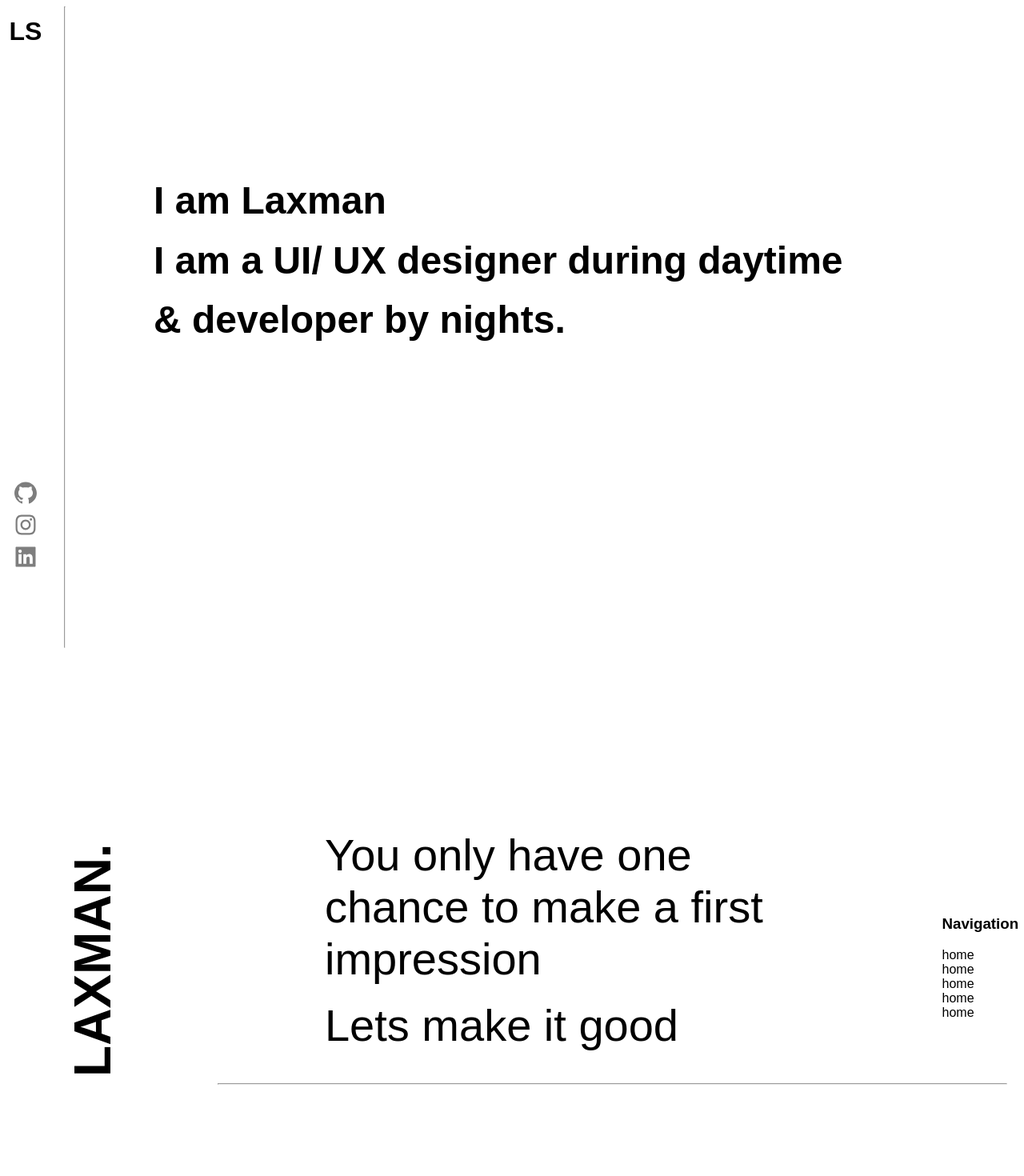
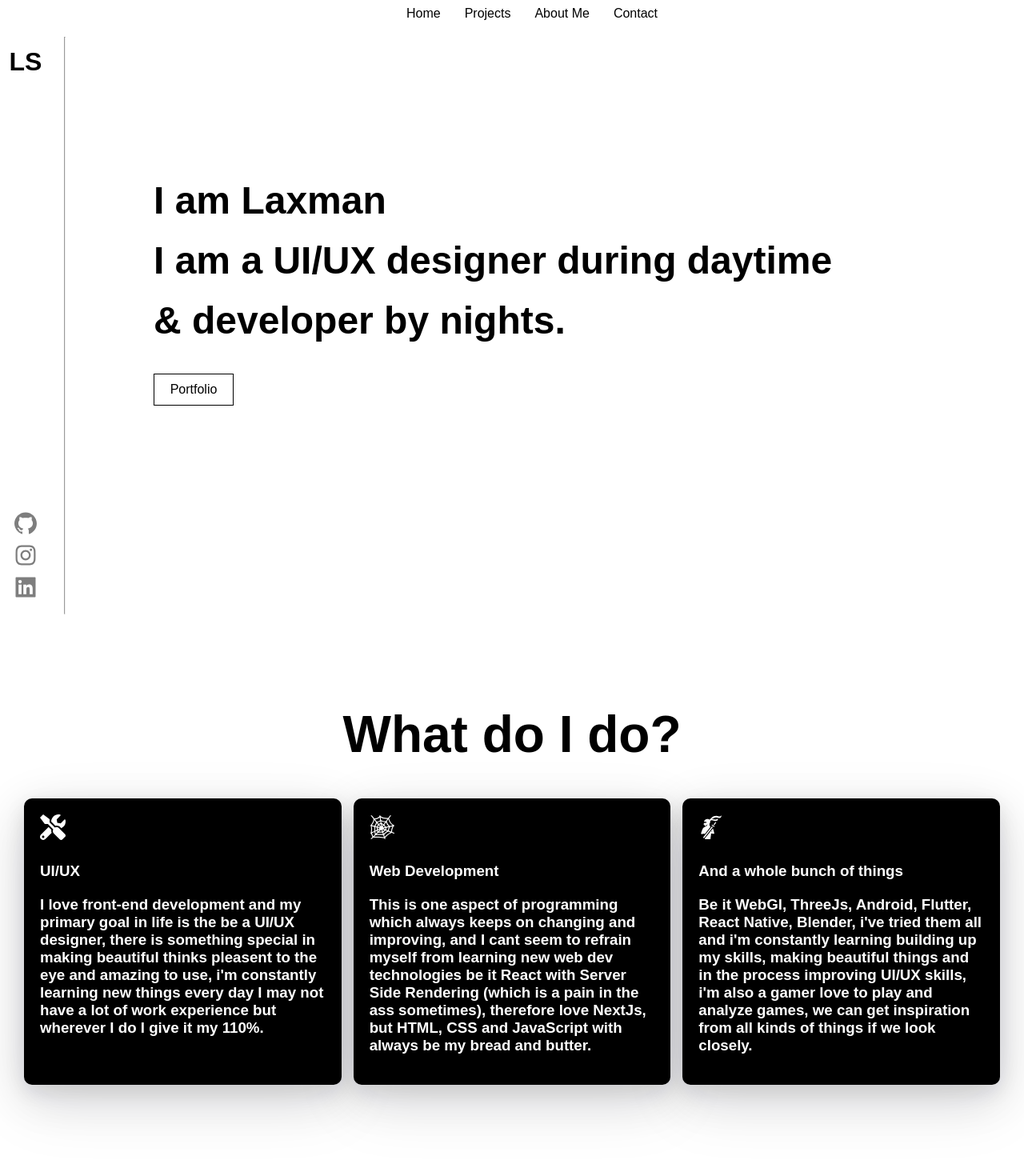
Before and after one commit to laxman159/portfolio, a React (Create React App) app: page / in a window 1280 px wide. Shown: the top 1470 px of the page at 80% size. Before the commit the page ends 1440 px from the top, so only its background shows below. Built offline with nearby package versions, Linux system fonts and the light colour scheme; a web font is replaced by a local one.

Commit message:
added details

```diff
--- a/src/App.js
+++ b/src/App.js
@@ -1,13 +1,17 @@
 import AboutMe from "./components/AboutMe";
 import Footer from "./components/Footer";
+import Header from "./components/Header";
 import LandingPage from "./components/LandingPage";
+import Skills from "./components/Skills";
 import "./style/main.scss";
 
 function App() {
   return (
     <div className="App">
+      <Header />
       <LandingPage />
-      {/* <AboutMe /> */}
+      <Skills />
+      <AboutMe />
       <Footer />
     </div>
   );
--- /dev/null
+++ b/src/components/Header.js
@@ -0,0 +1,16 @@
+import React from "react";
+
+export default function Header() {
+  return (
+    <div className="header">
+      <ul>
+        <li>Home</li>
+
+        <li>Projects</li>
+
+        <li>About Me</li>
+        <li>Contact</li>
+      </ul>
+    </div>
+  );
+}
--- a/src/components/LandingPage.js
+++ b/src/components/LandingPage.js
@@ -21,20 +21,21 @@ export default function LandingPage() {
     tl.to(".hidetext", {
       color: "black",
     });
-    tl.to(".landing-page", { backgroundColor: "white" });
+    tl.to(".header, .landing-page", { backgroundColor: "white" });
+    // tl.to(".landing-page", { backgroundColor: "white" });
     tl.to("h2", { color: "black" });
-    tl.fromTo("hr", { opacity: 0, height: 0 }, { height: "100%", opacity: 1 });
+    tl.fromTo("hr", { opacity: 0, height: 0 }, { height: "90%", opacity: 1 });
     tl.fromTo(
       ".leftland",
       { opacity: 0, height: 0 },
       { height: "90%", opacity: 1 }
     );
-    tl.to(".btn", { opacity: 1 });
   }, []);
   return (
     <div className="landing-page">
       <div className="leftland">
         <h1>LS</h1>
+
         <div className="icons">
           <i>
             <AiFillGithub />
@@ -48,17 +49,21 @@ export default function LandingPage() {
         </div>
       </div>
       <hr />
+
       <div className="rightland">
         <h2>
           <span className="hidetext ">I am Laxman</span>
         </h2>
         <h2>
-          <span className="hidetext">
-            I am a UI/ UX designer during daytime
-          </span>
+          <span className="hidetext">I am a UI/UX designer during daytime</span>
         </h2>
         <h2>
           <span className="hidetext">& developer by nights.</span>
+        </h2>
+        <h2>
+          <span className="hidetext">
+            <Button text="Portfolio" />
+          </span>
         </h2>
       </div>
     </div>
--- /dev/null
+++ b/src/components/Skills.js
@@ -0,0 +1,52 @@
+import React from "react";
+import { FaTools } from "react-icons/fa";
+import { GiSpiderWeb, GiNinjaHeroicStance } from "react-icons/gi";
+
+export default function Skills() {
+  return (
+    <div className="skills">
+      <h1>What do I do?</h1>
+      <div className="cards">
+        <div className="card">
+          <span>
+            <FaTools />
+          </span>
+          <h3 className="tit">UI/UX</h3>
+          <h3>
+            I love front-end development and my primary goal in life is the be a
+            UI/UX designer, there is something special in making beautiful
+            thinks pleasent to the eye and amazing to use, i'm constantly
+            learning new things every day I may not have a lot of work
+            experience but wherever I do I give it my 110%.
+          </h3>
+        </div>
+        <div className="card">
+          <span>
+            <GiSpiderWeb />
+          </span>
+          <h3>Web Development</h3>
+          <h3>
+            This is one aspect of programming which always keeps on changing and
+            improving, and I cant seem to refrain myself from learning new web
+            dev technologies be it React with Server Side Rendering (which is a
+            pain in the ass sometimes), therefore love NextJs, but HTML, CSS and
+            JavaScript with always be my bread and butter.
+          </h3>
+        </div>
+        <div className="card">
+          <span>
+            <GiNinjaHeroicStance />
+          </span>
+          <h3>And a whole bunch of things</h3>
+          <h3>
+            Be it WebGl, ThreeJs, Android, Flutter, React Native, Blender, i've
+            tried them all and i'm constantly learning building up my skills,
+            making beautiful things and in the process improving UI/UX skills,
+            i'm also a gamer love to play and analyze games, we can get
+            inspiration from all kinds of things if we look closely.
+          </h3>
+        </div>
+      </div>
+    </div>
+  );
+}
--- a/src/style/components/_button.scss
+++ b/src/style/components/_button.scss
@@ -4,17 +4,15 @@ button {
   width: 100px;
   height: 40px;
   font-size: 1rem;
-  position: absolute;
-  left: 210px;
-  top: 400px;
+
+  color: black;
 }
 
 button:hover {
+  border: solid 1px red;
 }
 
 @media (max-width: 768px) {
   button {
-    left: 80px;
-    top: 350px;
   }
 }
--- /dev/null
+++ b/src/style/components/_header.scss
@@ -0,0 +1,23 @@
+.header {
+  width: auto;
+  height: 5vh;
+  background-color: black;
+  margin-top: -18px;
+
+  ul {
+    display: flex;
+    align-items: center;
+    justify-content: center;
+
+    li {
+      list-style: none;
+      padding: 10px;
+      margin-left: 10px;
+      cursor: pointer;
+      transition: all 0.5s ease-in-out;
+    }
+    li:hover {
+      text-decoration: underline;
+    }
+  }
+}
--- a/src/style/components/_landingpage.scss
+++ b/src/style/components/_landingpage.scss
@@ -5,7 +5,7 @@
   flex-direction: row;
   background-color: black;
   hr {
-    height: 100%;
+    height: 90%;
   }
 
   .leftland {
--- /dev/null
+++ b/src/style/components/skills.scss
@@ -0,0 +1,41 @@
+.skills {
+  width: auto;
+  height: 100vh;
+  display: flex;
+  flex-direction: column;
+  align-items: center;
+  margin-left: 30px;
+  margin-right: 30px;
+
+  h1 {
+    font-size: 4rem;
+  }
+
+  .cards {
+    width: 100%;
+    height: auto;
+    display: grid;
+
+    grid-template-columns: repeat(auto-fit, minmax(250px, 1fr));
+    grid-gap: 15px;
+
+    .card {
+      box-shadow: rgba(17, 17, 26, 0.1) 0px 8px 24px,
+        rgba(17, 17, 26, 0.1) 0px 16px 56px, rgba(17, 17, 26, 0.1) 0px 24px 80px;
+      border-radius: 10px;
+      background-color: black;
+      color: white;
+      width: auto;
+      padding: 20px;
+
+      height: auto;
+      h3 {
+        margin-top: 20px;
+        color: white;
+      }
+      span {
+        font-size: 2rem;
+      }
+    }
+  }
+}
--- a/src/style/main.scss
+++ b/src/style/main.scss
@@ -2,6 +2,8 @@
 @import "./components/aboutme";
 @import "./components/landingpage";
 @import "./components/button";
+@import "./components/header";
+@import "./components/skills";
 
 /* width */
 ::-webkit-scrollbar {
```
